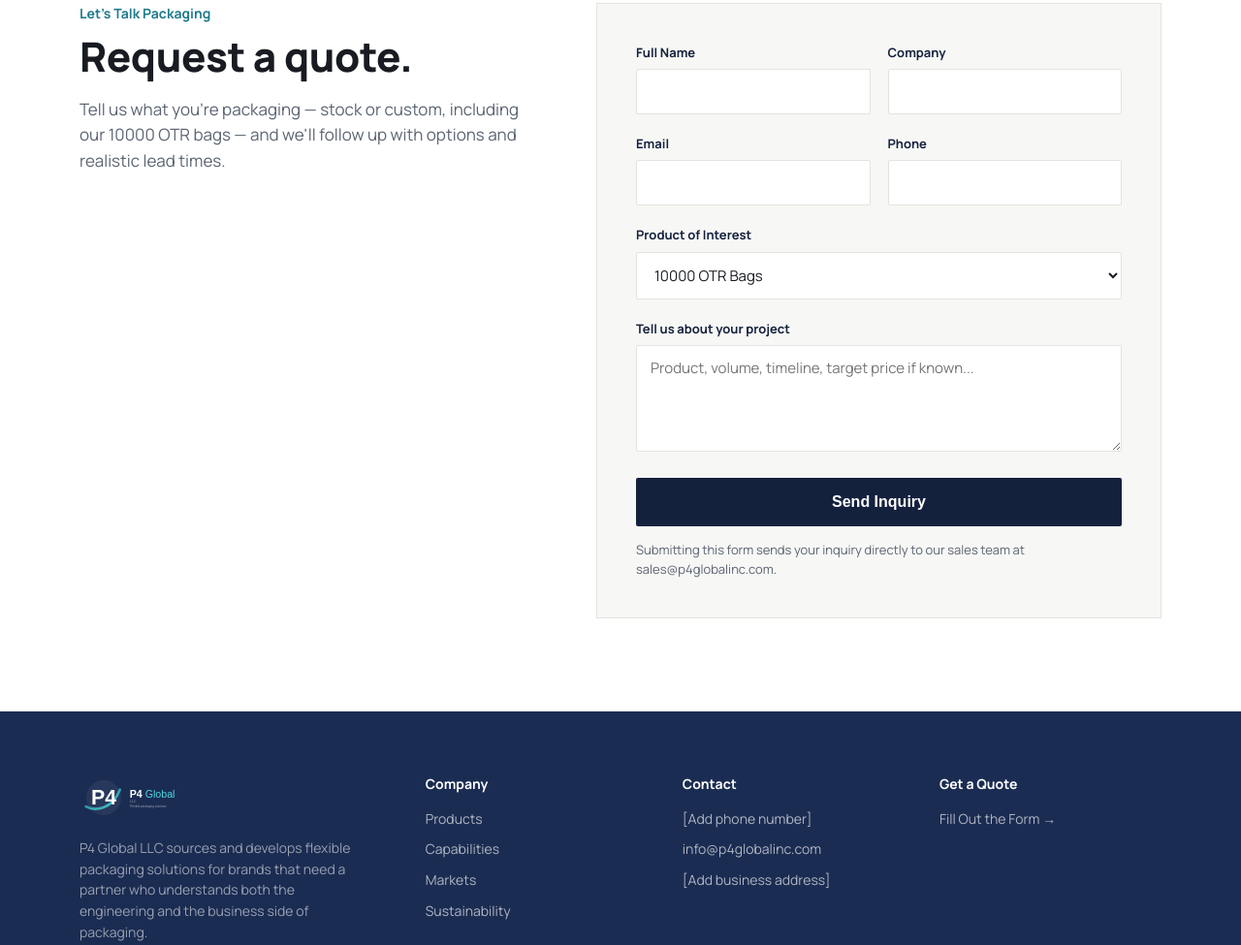
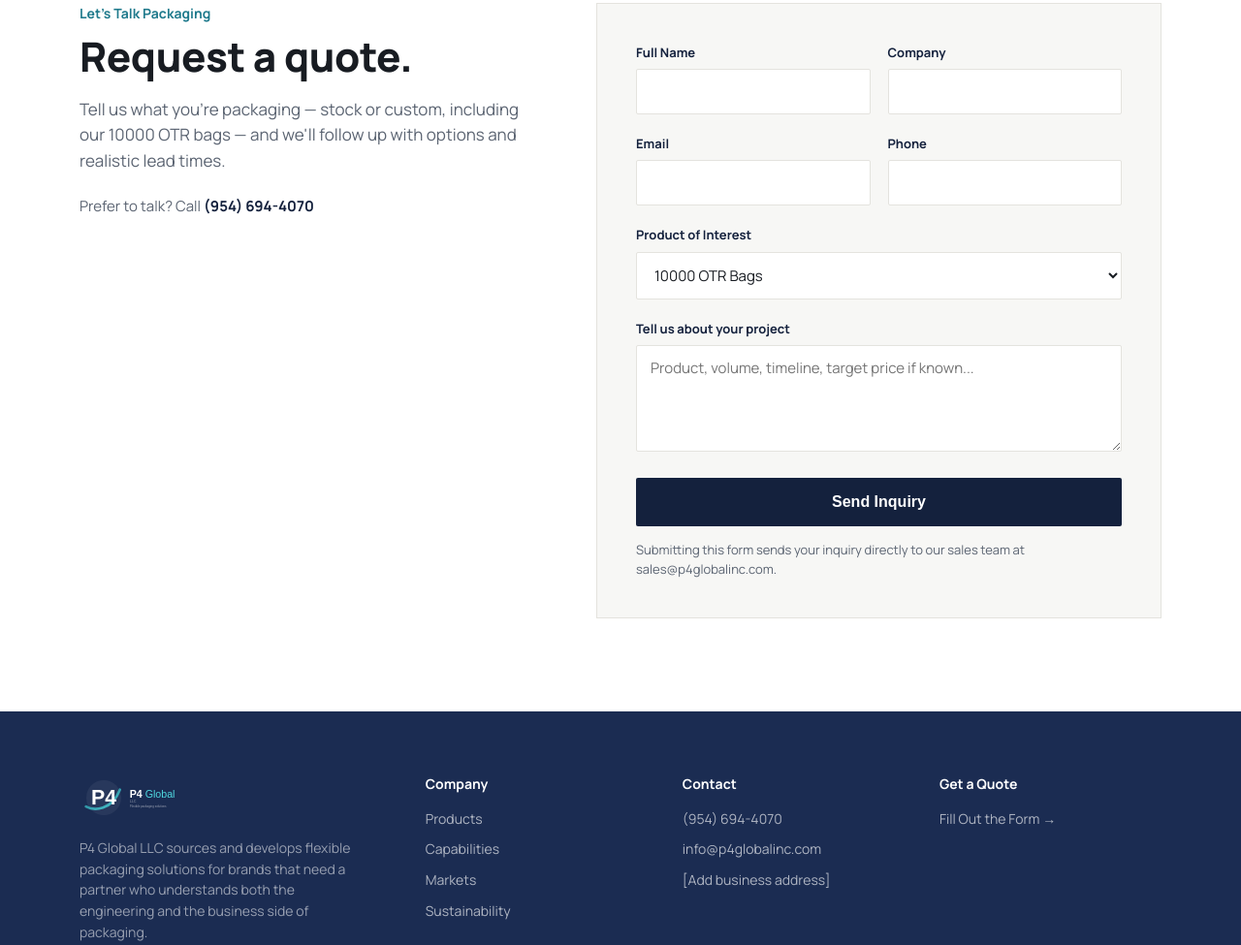
Before and after one commit to griff7778/p4global-site2, a plain HTML site: page index.html in a window 1280 px wide. Shown: the part 5515-6490 px from the top of the page at 97% size. Drawn offline with Linux system fonts and the light colour scheme.

Commit message:
Add files via upload

```diff
--- a/index.html
+++ b/index.html
@@ -561,6 +561,7 @@
         <div class="eyebrow">Let's Talk Packaging</div>
         <h2>Request a quote.</h2>
         <p class="lede" style="margin-top:18px;">Tell us what you're packaging — stock or custom, including our 10000 OTR bags — and we'll follow up with options and realistic lead times.</p>
+        <p style="margin-top:22px;font-size:15px;color:var(--muted);">Prefer to talk? Call <a href="tel:+19546944070" style="color:var(--navy);font-weight:700;">(954) 694-4070</a></p>
       </div>
 
       <form class="quote-form" action="https://formsubmit.co/sales@p4globalinc.com" method="POST">
@@ -639,7 +640,7 @@
       </div>
       <div class="foot-col">
         <h4>Contact</h4>
-        <a href="tel:+10000000000">[Add phone number]</a>
+        <a href="tel:+19546944070">(954) 694-4070</a>
         <a href="mailto:info@p4globalinc.com">info@p4globalinc.com</a>
         <a href="#">[Add business address]</a>
       </div>
```
